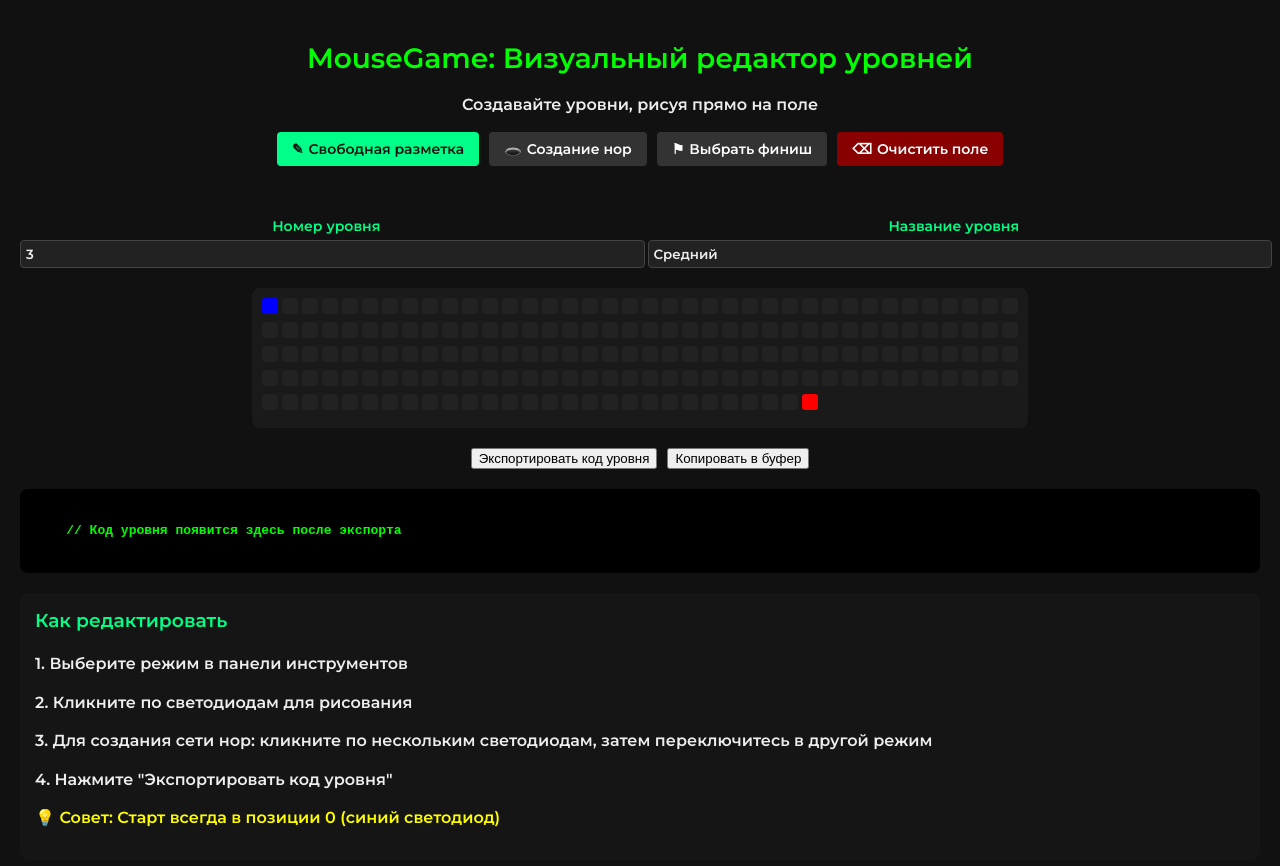
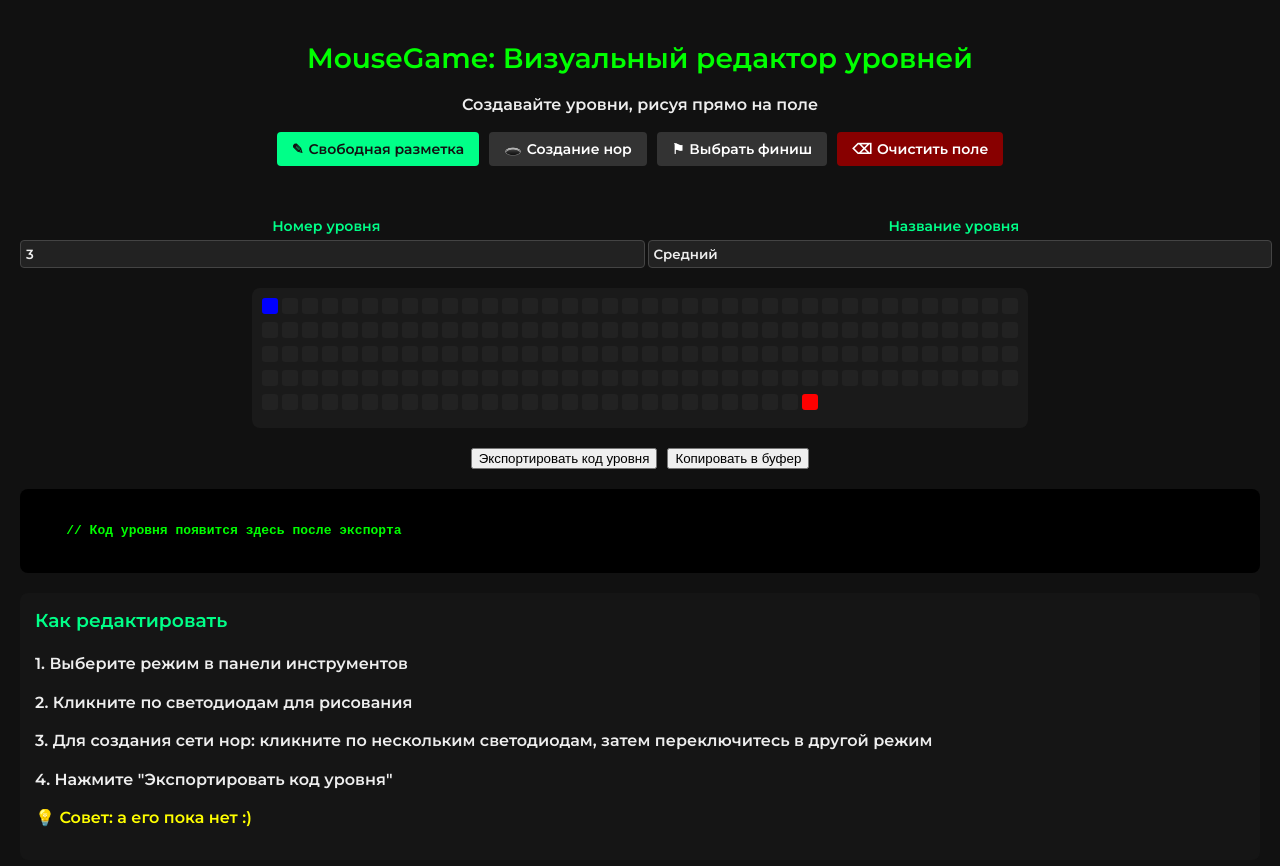
Before and after one commit to timofeylub/mousegameweb, a plain HTML site: page edit.html in a window 1280 px wide. Drawn offline with Linux system fonts and the light colour scheme.

Commit message:
Update edit.html

```diff
--- a/edit.html
+++ b/edit.html
@@ -240,7 +240,7 @@
     <p>2. Кликните по светодиодам для рисования</p>
     <p>3. Для создания сети нор: кликните по нескольким светодиодам, затем переключитесь в другой режим</p>
     <p>4. Нажмите "Экспортировать код уровня"</p>
-    <p style="color: #ff0;">💡 Совет: Старт всегда в позиции 0 (синий светодиод)</p>
+    <p style="color: #ff0;">💡 Совет: а его пока нет :)</p>
   </div>
 
   <script>
```
